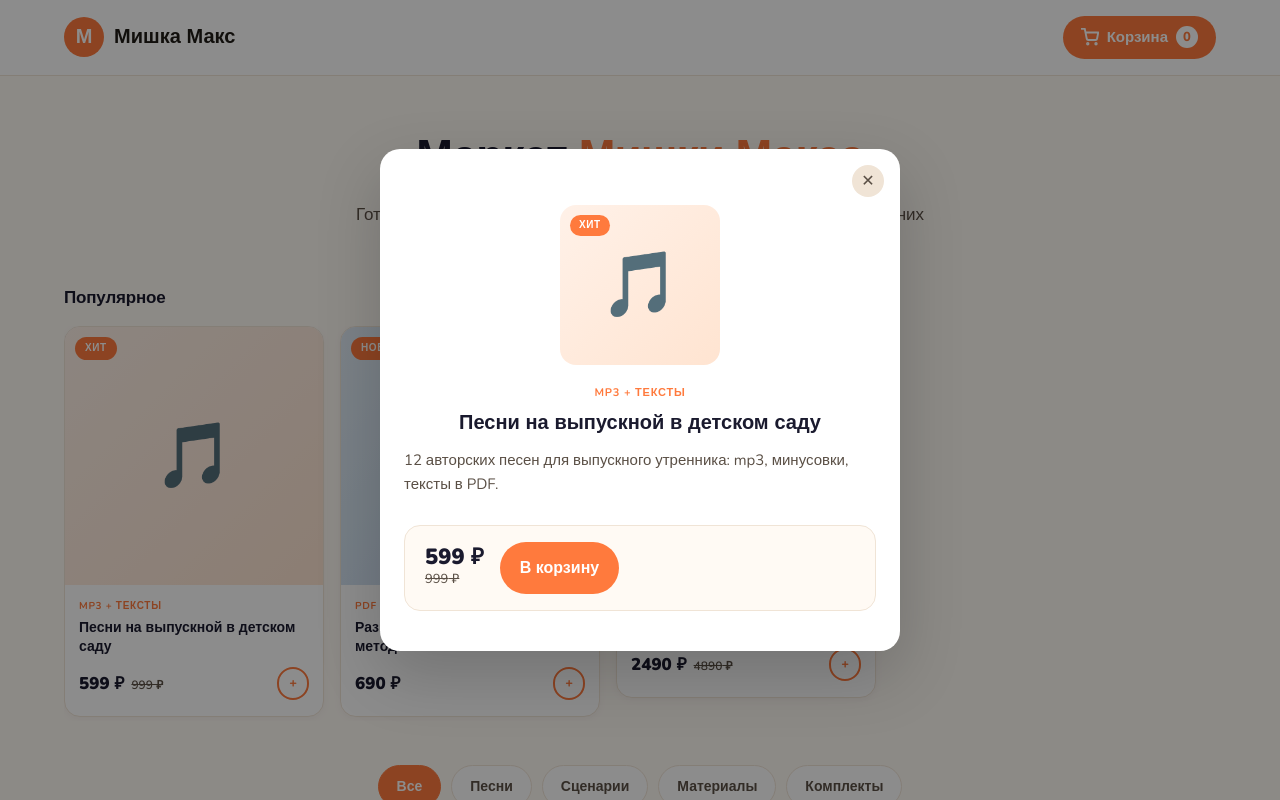
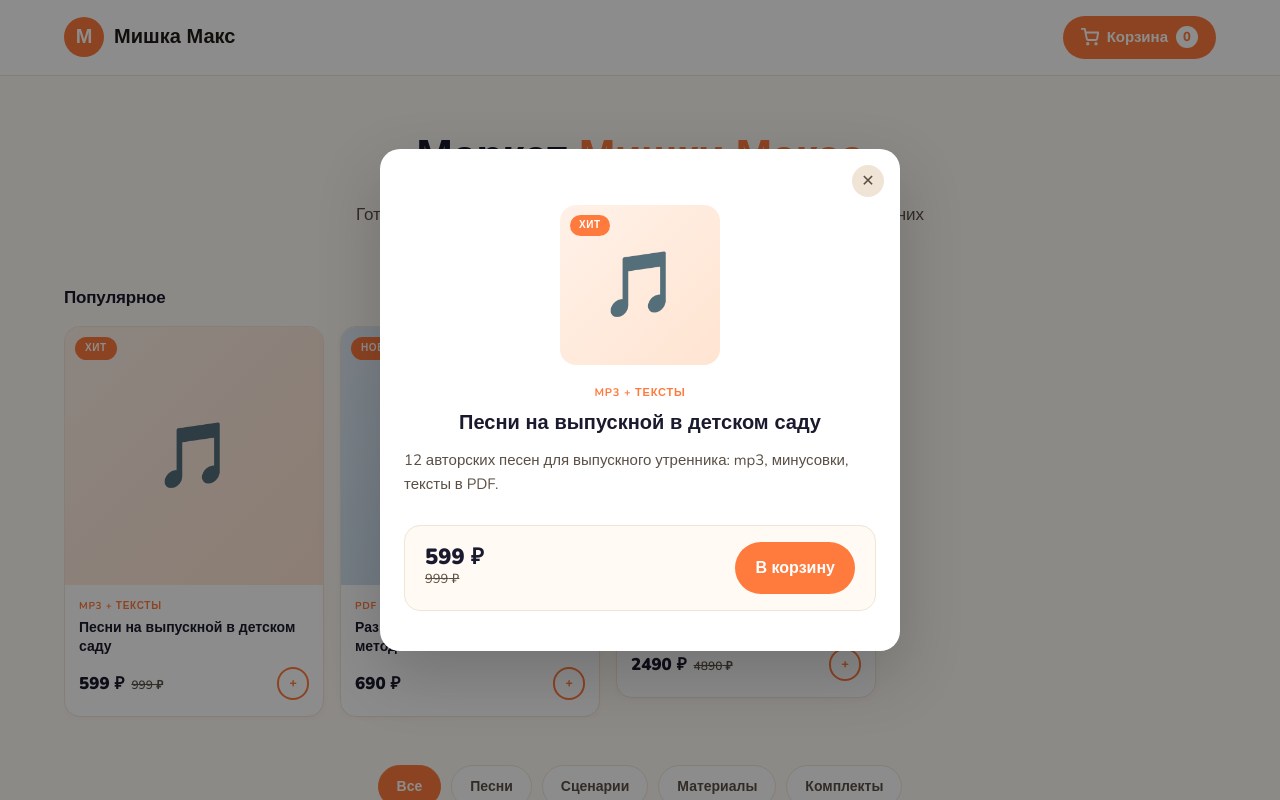
Before and after one commit to Ramzec88/mishka-max-market, a Next.js app: page / in a window 1280 px wide. Both pictures are taken after a click on the element 194 px from the left and 521 px from the top of the page. Shown: the top 800 px of the page. Built offline with nearby package versions, Linux system fonts and the light colour scheme; no server answers; the database is empty.

Commit message:
Align В корзину button to right side in modal/sheet
https://claude.ai/code/session_01XVZ2bhhwYrEwnofRQZGXgy

```diff
--- a/components/ProductSheet.tsx
+++ b/components/ProductSheet.tsx
@@ -217,6 +217,7 @@ export default function ProductSheet({ product, inCart, onAdd, onClose }: Props)
             style={{
               display: 'flex',
               alignItems: 'center',
+              justifyContent: 'space-between',
               gap: 16,
               background: 'var(--cream)',
               border: '1.5px solid var(--border)',
```
